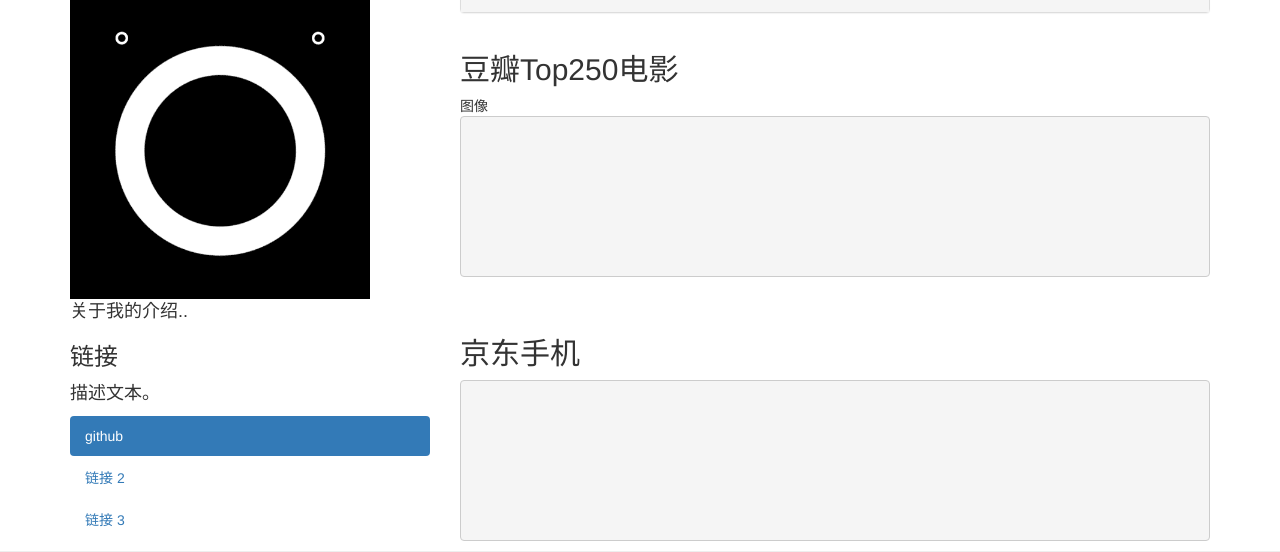
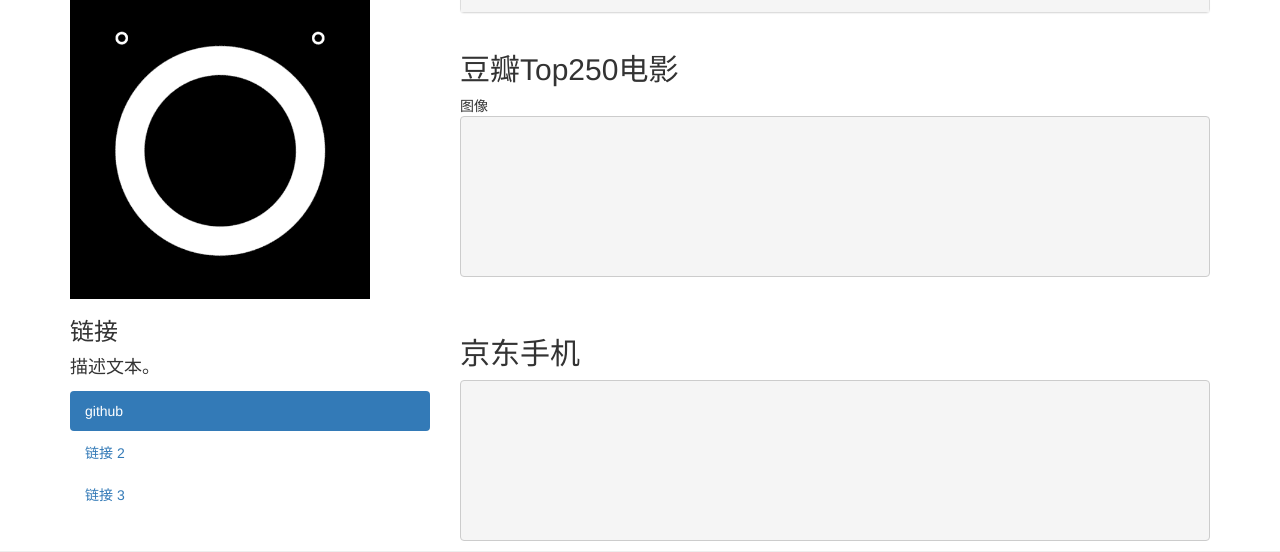
Before and after one commit to gzmff/gzb-oula, a Django app: page /testdb/ in a window 1280 px wide. Shown: the part 357-909 px from the top of the page. Run offline with Django 3.2, Linux system fonts and the light colour scheme; data that the repository does not hold is empty; some libraries are stand-ins or nearby versions.

Commit message:
Add files via upload

```diff
--- a/HelloWorld/templates/base.html
+++ b/HelloWorld/templates/base.html
@@ -49,7 +49,6 @@
             <h2>fzb</h2>
             <h5>我的照片:</h5>
             <div class="fakeimg"><img src="/static/img/2.gif" alt="value" width="300px"></div>
-            <p>关于我的介绍..</p>
             <h3>链接</h3>
             <p>描述文本。</p>
             <ul class="nav nav-pills nav-stacked">
```
